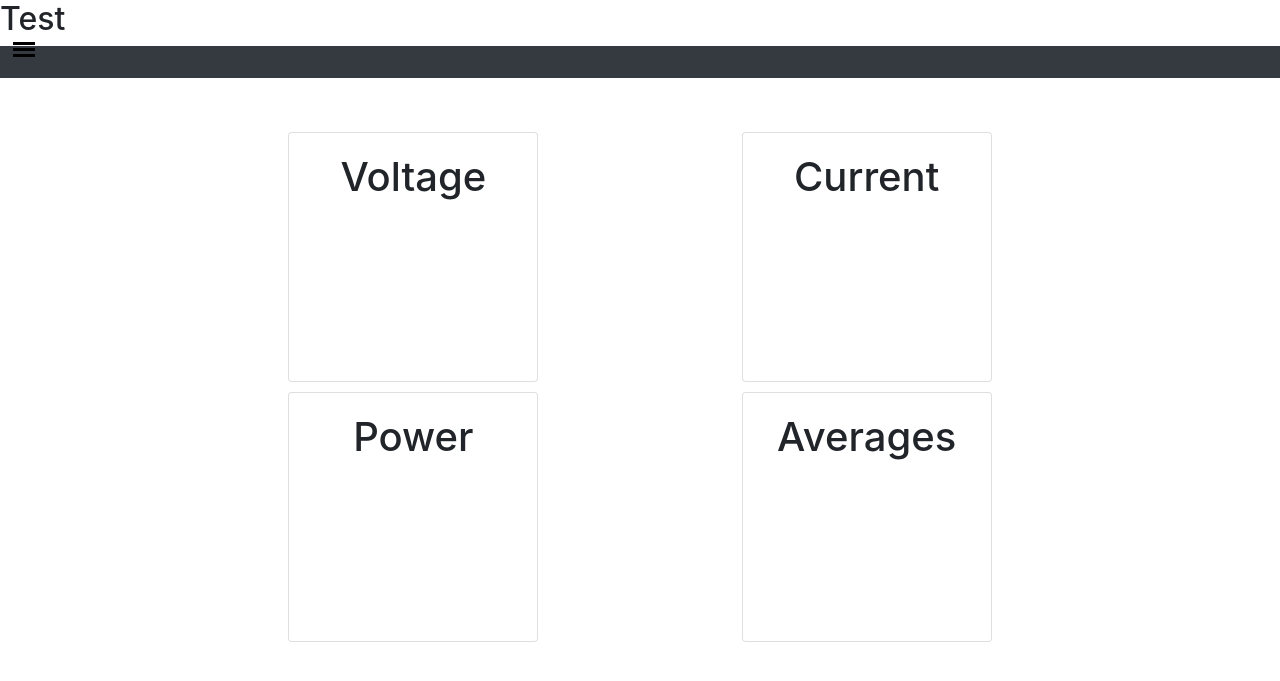
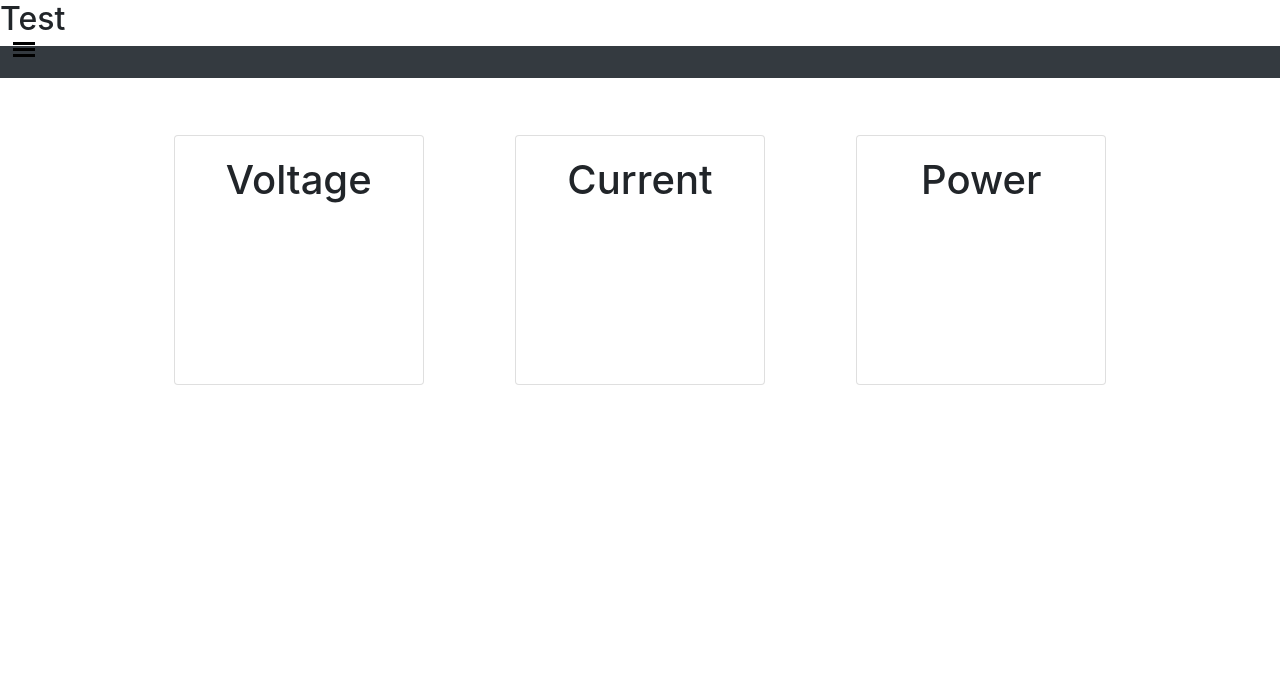
Before and after one commit to alexandergshaw/website-senior-design-project, a Django app: template stats/templates/stats/stat_view.html in a window 1280 px wide. Shown: the top 681 px of the page. Run offline with Django 3.2, Linux system fonts and the light colour scheme; the template is opened without the code that fills it, so the values that code supplies are empty; some libraries are stand-ins or nearby versions.

Commit message:
Wrap measurement cards on stats view.

```diff
--- a/marksWebapp/static/main/content/css/style.css
+++ b/marksWebapp/static/main/content/css/style.css
@@ -133,6 +133,7 @@ input[type=checkbox]:checked ~ .sidebar-icon > .diagonal.part-2 {
 .measurements-row {
     display: flex;
     justify-content: space-evenly;
+    flex-wrap: wrap;
 }
 
 .container {
@@ -148,7 +149,7 @@ input[type=checkbox]:checked ~ .sidebar-icon > .diagonal.part-2 {
 .card {
     width: 250px;
     height: 250px;
-    margin-bottom: 10px;
+    margin: 2.5px 2.5px 2.5px 2.5px;
 }
 
 .sidebar-icon-content {
--- a/stats/templates/stats/stat_view.html
+++ b/stats/templates/stats/stat_view.html
@@ -1,33 +1,6 @@
 {% extends 'main/base.html' %}
 {% block content %}
     {% load static %}
-        <script type="text/javascript">
-            $( document ).ready(function() {
-                var options = {
-                    title: {
-                        display: true,
-                        text: 'Average'
-                    }
-                }
-                var data = {
-                    labels: ['5', '10', '15', '20', '25', '30'],
-                    datasets: [
-                        {
-                            label: "Site Registrations in the Last 30 Days",
-                            fillColor: "rgba(220,220,220,0.2)",
-                            strokeColor: "rgba(220,220,220,1)",
-                            pointColor: "rgba(220,220,220,1)",
-                            pointStrokeColor: "#fff",
-                            pointHighlightFill: "#fff",
-                            pointHighlightStroke: "rgba(220,220,220,1)",
-                            data: [1, 2, 3, 4, 5, 6, 7]
-                        }
-                    ]
-                };
-                var ctx = document.getElementById("averageLineChart").getContext("2d");
-                var averageLineChart = new Chart(ctx).Line(data);
-            });
-        </script>
 
         <div>
             <div class="measurements-row">
@@ -52,9 +25,6 @@
                         </h2>
                     </div>
                 </div>
-            </div>
-
-            <div class="measurements-row">
                 <div class="card">
                     <div class="card-body">
                         <h1 class="card-title">
@@ -65,18 +35,6 @@
                         </h2>
                     </div>
                 </div>
-
-
-                <div class="card">
-                    <div class="card-body">
-                        <h1 class="card-title">
-                            Averages
-                        </h1>
-                        <h2 class="card-subtitle mb-2 text-muted">
-                            <canvas id="averageLineChart" width="150" height="150"></canvas>
-                        </h2>
-                    </div>
-                </div>
             </div>
         </div>
         </div>
```
